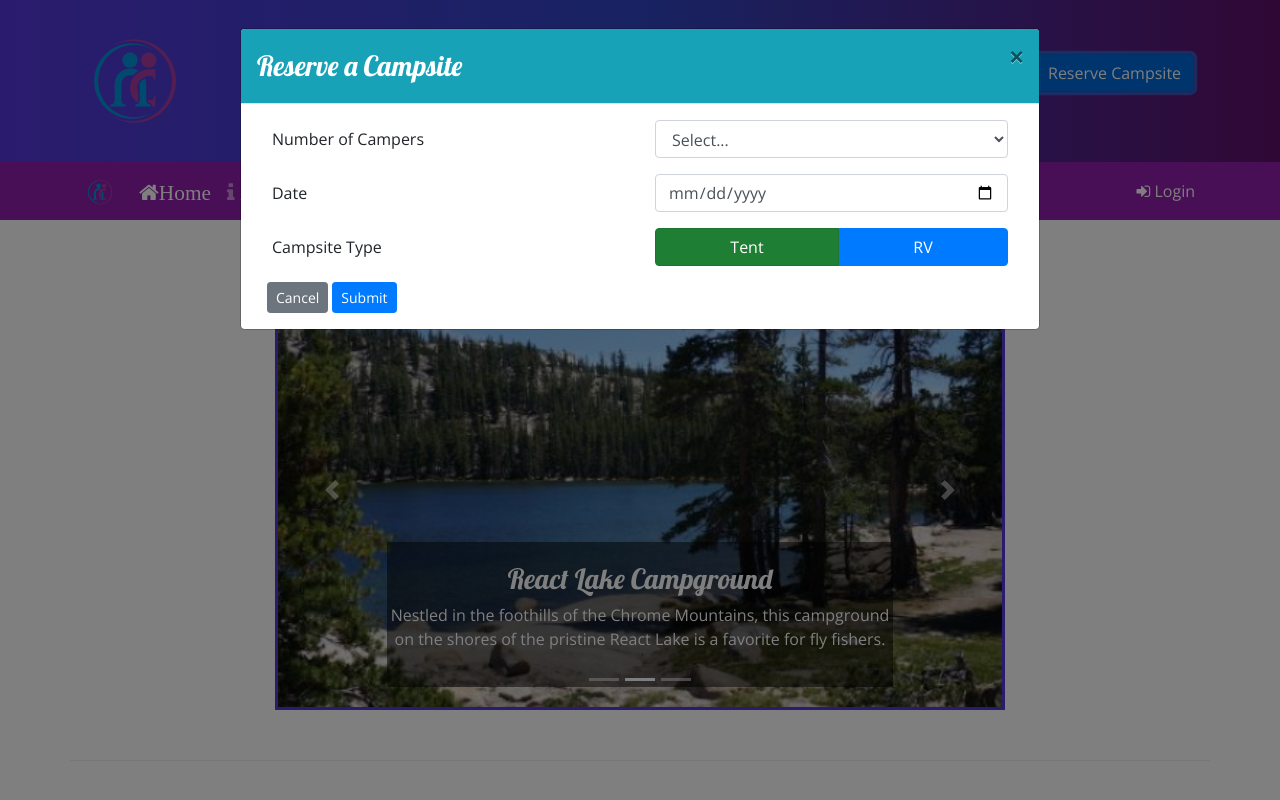
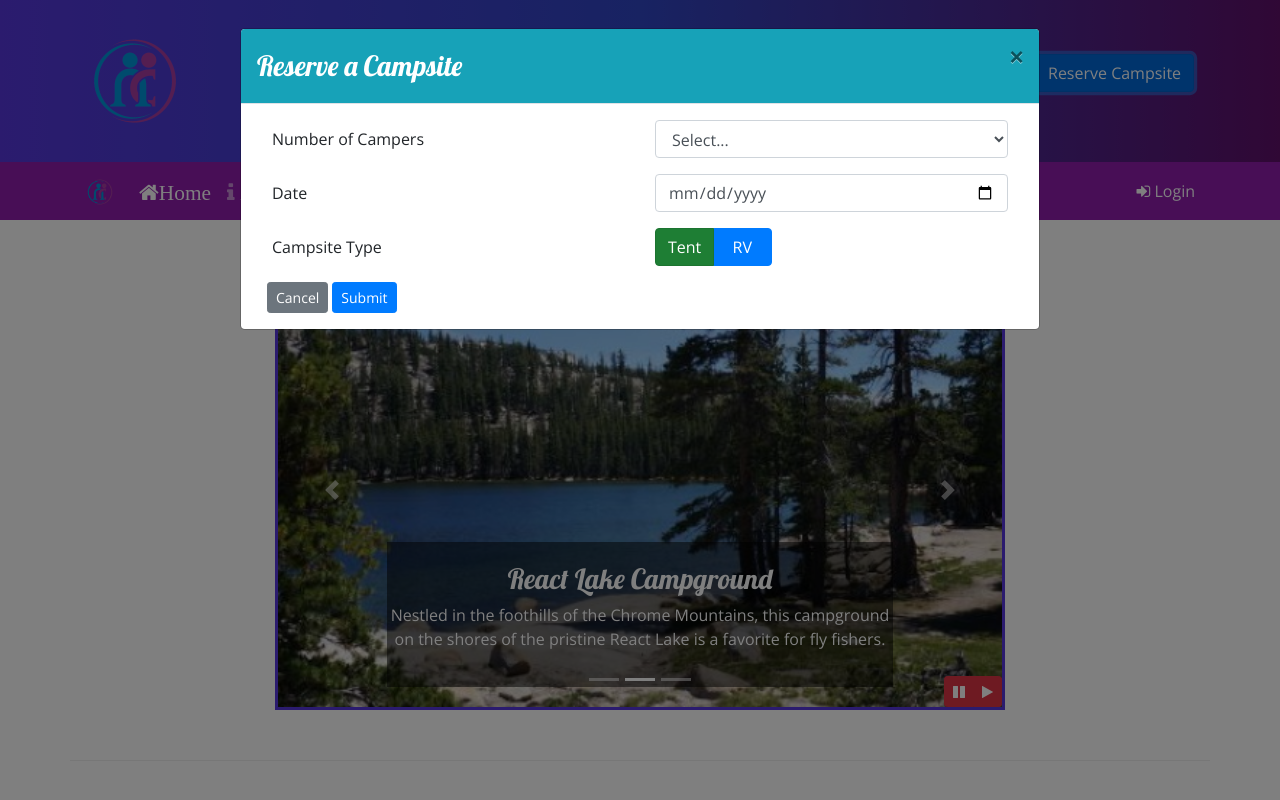
Before and after one commit to 3sc0b3d0/nucampsite, a website: page index.html in a window 1280 px wide. Both pictures are taken after a click on the button "Reserve Campsite". Shown: the top 800 px of the page. Drawn offline with nearby package versions, Linux system fonts and the light colour scheme.

Commit message:
Bootstrap and jQuery Part 1

```diff
--- a/css/styles.css
+++ b/css/styles.css
@@ -49,3 +49,10 @@ header h2 {
 .carousel {
     border: solid #5637DD;
 }
+
+#carouselButton {
+    position: absolute;
+    right: 0;
+    bottom: 0;
+    z-index: 100;
+}
--- a/index.html
+++ b/index.html
@@ -67,10 +67,10 @@
                             <div class="form-group row">
                                 <label class="col-sm-6 col-form-label"> Campsite Type </label>
                                 <div class="col btn-group btn-group-toggle" data-toggle="buttons">
-                                    <label class="btn btn-success active">
+                                    <label class="btn btn-success active col-2">
                                         <input type="radio" name="siteType" id="siteTent" value="tent" autocomplete="off" checked> Tent
                                     </label>
-                                    <label class="btn btn-primary">
+                                    <label class="btn btn-primary col-2">
                                         <input type="radio" name="siteType" id="siteRV" value="RV" autocomplete="off"> RV
                                     </label>
                                 </div>
@@ -185,6 +185,14 @@
                         <span class="carousel-control-next-icon"> </span>
                         <span class="sr-only"> Next </span>
                     </a>
+                    <div class="btn-group" id="carouselButton">
+                        <button class="btn btn-danger btn-sm" id="carouselPause">
+                            <i class="fa fa-pause"> </i>
+                        </button>
+                        <button class="btn btn-danger btn-sm" id="carouselPlay">
+                            <i class="fa fa-play"> </i>
+                        </button>
+                    </div>
                 </div>
             </div>
         </div>
@@ -265,6 +273,18 @@
     <script src="node_modules/popper.js/dist/umd/popper.min.js"></script>
     <script src="node_modules/bootstrap/dist/js/bootstrap.min.js"></script>
 
+    <script>
+        $(function() {
+            $(".carousel").carousel( {interval: 2000} );
+            $("#carouselPause").click(function() {
+                $(".carousel").carousel("pause");
+            })
+            $("#carouselPlay").click(function() {
+                $(".carousel").carousel("cycle");
+            })
+        });
+    </script>
+
 </body>
 
 </html>
```
